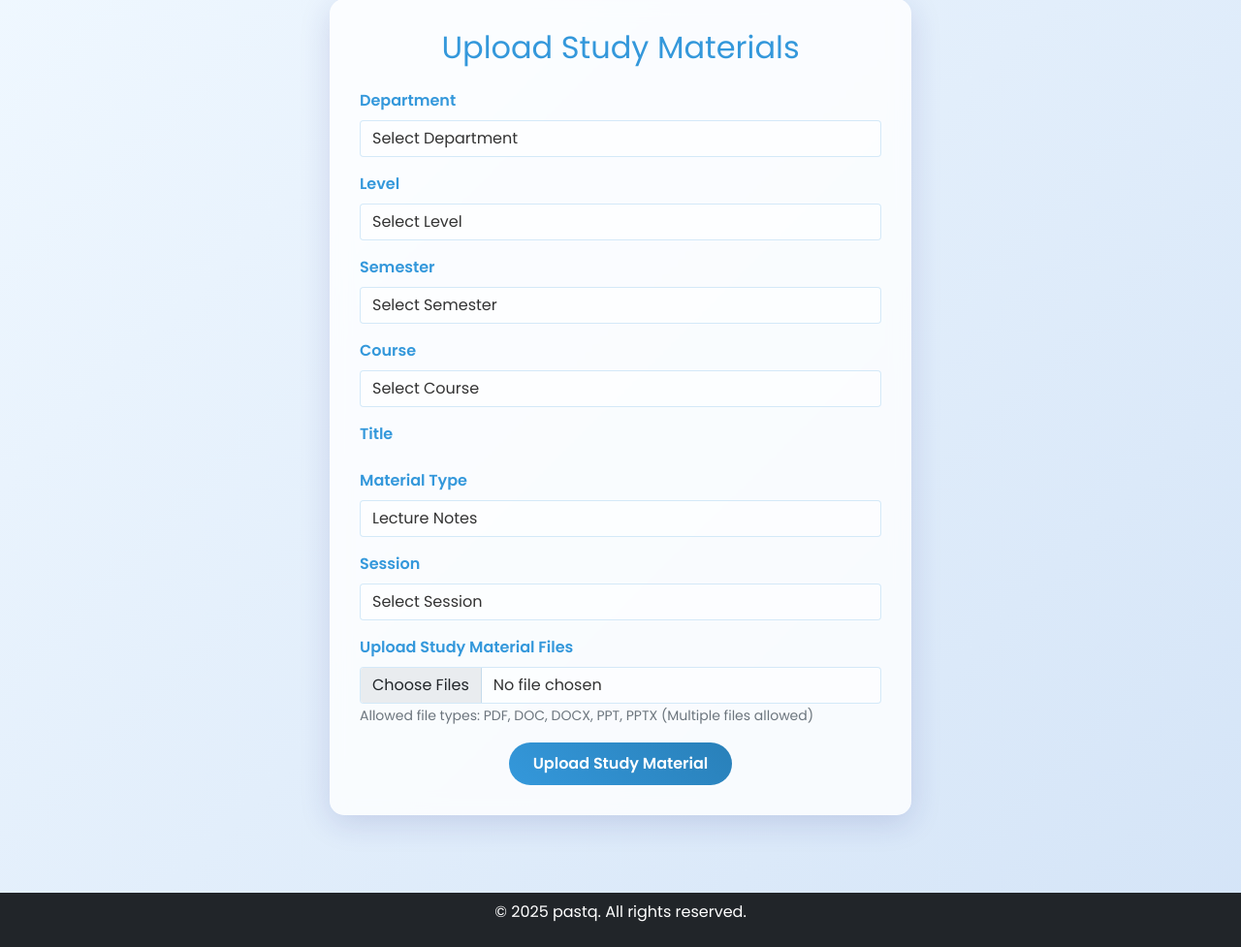
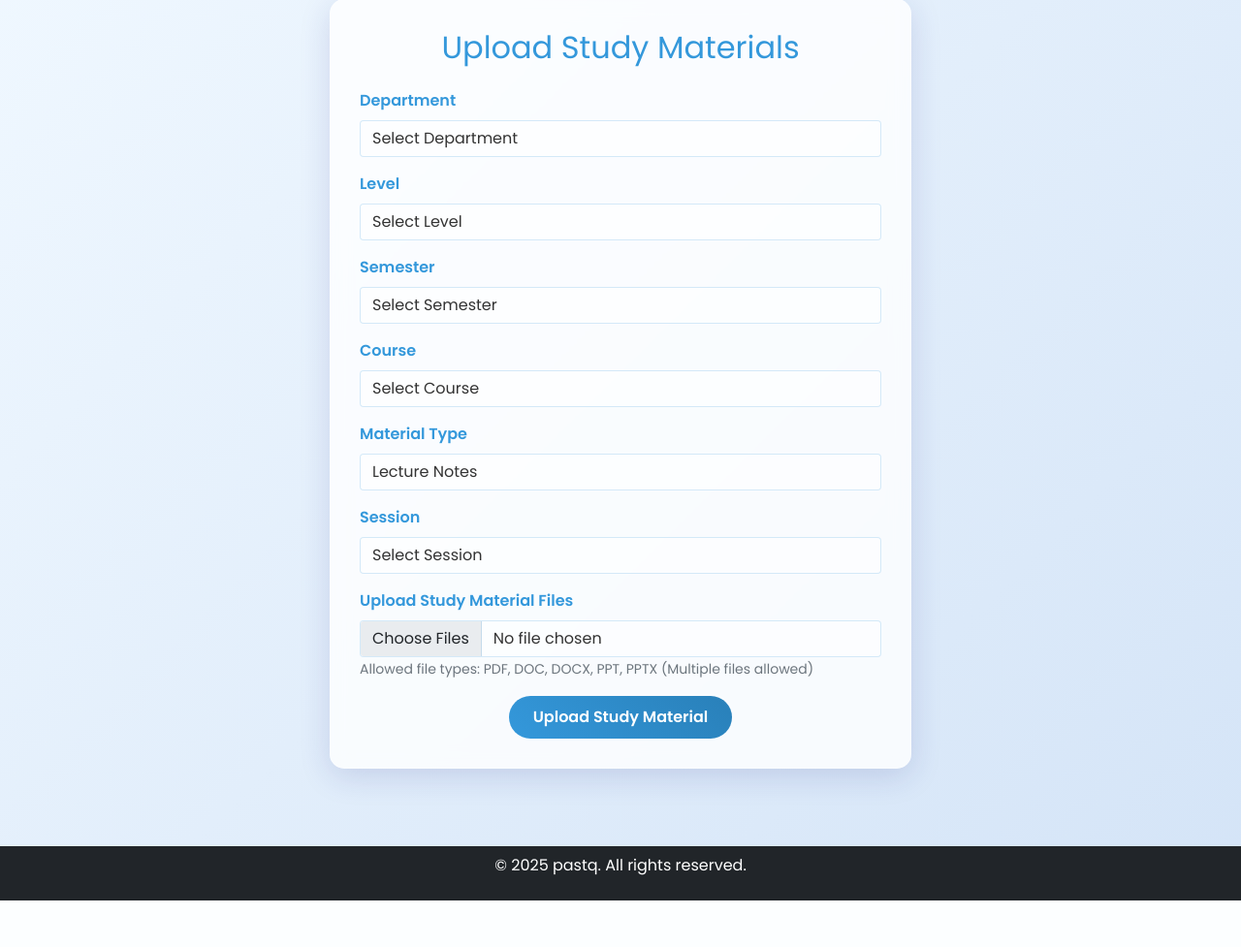
Before and after one commit to openaixander/past_q, a Django app: template faculty/templates/faculty/upload_study_materials.html in a window 1280 px wide. Shown: the part 81-1058 px from the top of the page at 97% size. After the commit the page ends 1010 px from the top, so only its background shows below. Run offline with Django 4.2, Linux system fonts and the light colour scheme; the template is opened without the code that fills it: values that come from a table or form of the project are taken from there, others are empty; some libraries are stand-ins or nearby versions.

Commit message:
Update upload_study_materials.html

```diff
--- a/faculty/templates/faculty/upload_study_materials.html
+++ b/faculty/templates/faculty/upload_study_materials.html
@@ -114,15 +114,6 @@
                 {% endif %}
             </div>
 
-
-            <div class="mb-3">
-                <label for="id_title" class="form-label">Title</label>
-                {{ form.title }}
-                {% if form.title.errors %}
-                <div class="text-danger">{{ form.title.errors }}</div>
-                {% endif %}
-            </div>
-
             <div class="mb-3">
                 <label for="id_material_type" class="form-label">Material Type</label>
                 {{ form.material_type }}
```
